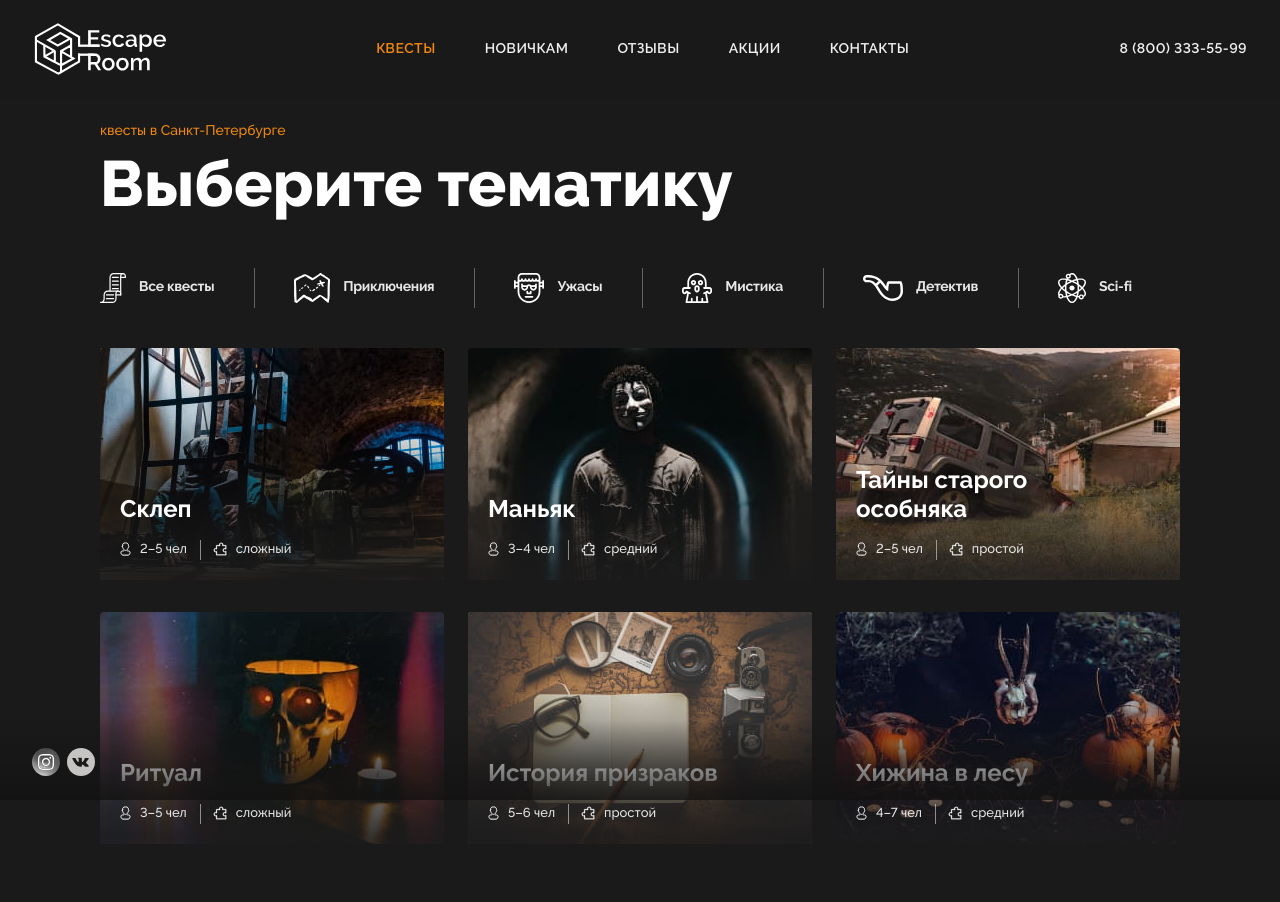
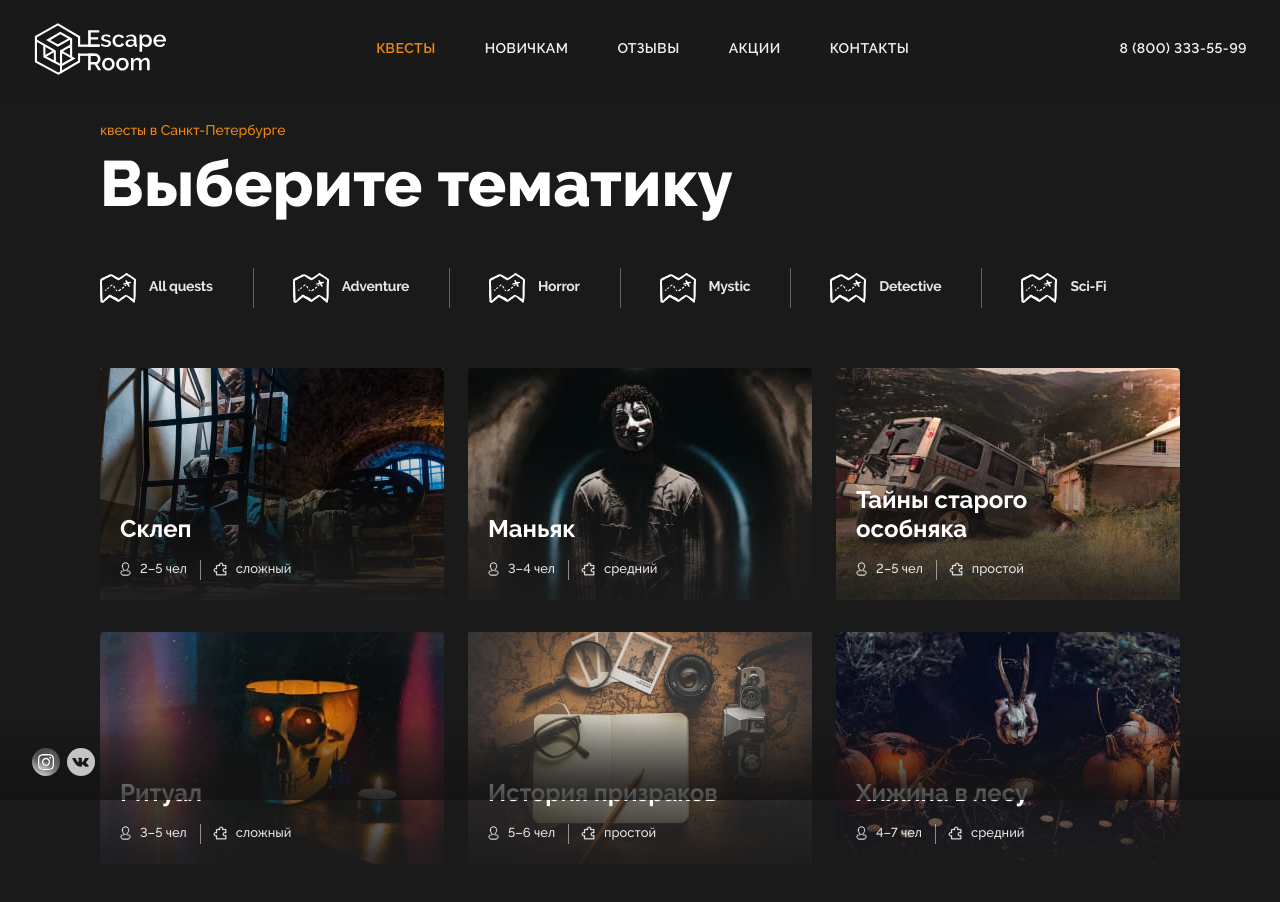
Before and after one commit to darvetra/escape-room, a React (Create React App) app: page / in a window 1280 px wide. Shown: the top 902 px of the page. Built offline with nearby package versions, Linux system fonts and the light colour scheme.

Commit message:
подготавливает проект к реализации фильтрации по жанру квеста

```diff
--- a/src/components/app/app.tsx
+++ b/src/components/app/app.tsx
@@ -19,7 +19,7 @@ type AppProps = {
   quests: QuestsType,
 }
 
-const App = ({quests, quest}: AppProps) => (
+const App = ({quest}: AppProps) => (
   <ThemeProvider theme={appTheme}>
     <S.GlobalStyle />
     <Router>
@@ -31,7 +31,7 @@ const App = ({quests, quest}: AppProps) => (
           <Contacts />
         </Route>
         <Route exact path={AppRoute.Home}>
-          <Home quests={quests} />
+          <Home />
         </Route>
         <Route>
           <NotFound />
--- /dev/null
+++ b/src/components/home/components/genres-list/genres-list.tsx
@@ -0,0 +1,51 @@
+import { Genres } from '../../../../const';
+
+import * as S from '../quests-catalog/quests-catalog.styled';
+// import { ReactComponent as IconAllQuests } from '../../../../assets/img/icon-all-quests.svg';
+import { ReactComponent as IconAdventures } from '../../../../assets/img/icon-adventures.svg';
+// import { ReactComponent as IconHorrors } from '../../../../assets/img/icon-horrors.svg';
+// import { ReactComponent as IconMystic } from '../../../../assets/img/icon-mystic.svg';
+// import { ReactComponent as IconDetective } from '../../../../assets/img/icon-detective.svg';
+// import { ReactComponent as IconScifi } from '../../../../assets/img/icon-scifi.svg';
+
+type GenresListProps = {
+  genres: Genres[],
+  activeGenre: Genres,
+  onChangeGenre: (genre: Genres) => void,
+}
+
+const GenresList = ({genres, activeGenre, onChangeGenre}: GenresListProps) => {
+
+  /*<S.TabBtn isActive>*/
+
+  return (
+    <>
+      <S.Tabs>
+        {genres.map((genre) => (
+
+        <S.TabItem>
+          <S.TabBtn >
+            <IconAdventures />
+            <S.TabTitle>{genre}</S.TabTitle>
+          </S.TabBtn>
+        </S.TabItem>
+
+        ))}
+      </S.Tabs>
+
+    </>
+
+  // <>
+  //   <S.Tabs>
+  //     <S.TabItem>
+  //       <S.TabBtn>
+  //         <IconAdventures />
+  //         <S.TabTitle>Приключения</S.TabTitle>
+  //       </S.TabBtn>
+  //     </S.TabItem>
+  //   </S.Tabs>
+  // </>
+  )
+};
+
+export default GenresList;
--- a/src/components/home/components/quests-catalog/quests-catalog.tsx
+++ b/src/components/home/components/quests-catalog/quests-catalog.tsx
@@ -1,97 +1,58 @@
 import {Dispatch} from 'redux';
 import {connect, ConnectedProps} from 'react-redux';
 
-import { ChangeGenre } from '../../../../store/action';
+import { changeGenre } from '../../../../store/action';
 
 import { State } from '../../../../types/state';
 import { Actions } from '../../../../types/action';
 
 import { Genres } from '../../../../const';
+import { getFilterMoviesByGenre } from '../../../../utils';
 
-import { ReactComponent as IconAllQuests } from 'assets/img/icon-all-quests.svg';
-import { ReactComponent as IconAdventures } from 'assets/img/icon-adventures.svg';
-import { ReactComponent as IconHorrors } from 'assets/img/icon-horrors.svg';
-import { ReactComponent as IconMystic } from 'assets/img/icon-mystic.svg';
-import { ReactComponent as IconDetective } from 'assets/img/icon-detective.svg';
-import { ReactComponent as IconScifi } from 'assets/img/icon-scifi.svg';
+import GenresList from '../genres-list/genres-list';
+
+// import { ReactComponent as IconAllQuests } from 'assets/img/icon-all-quests.svg';
+// import { ReactComponent as IconAdventures } from 'assets/img/icon-adventures.svg';
+// import { ReactComponent as IconHorrors } from 'assets/img/icon-horrors.svg';
+// import { ReactComponent as IconMystic } from 'assets/img/icon-mystic.svg';
+// import { ReactComponent as IconDetective } from 'assets/img/icon-detective.svg';
+// import { ReactComponent as IconScifi } from 'assets/img/icon-scifi.svg';
 import * as S from './quests-catalog.styled';
 
-import { QuestsType } from '../../../../types/quest';
 import QuestItem from '../quest-item/quest-item';
 
 
-type QuestCatalogProps = {
-  quests: QuestsType;
-}
-
-const mapStateToProps = ({questList, genre}: State) => ({
-  questList: questList,
+const mapStateToProps = ({quests, genre}: State) => ({
+  quests,
   activeGenre: genre,
 });
 
 // Без использования bindActionCreators
 const mapDispatchToProps = (dispatch: Dispatch<Actions>) => ({
   onChangeGenre(genre: Genres) {
-    dispatch(ChangeGenre(genre));
+    dispatch(changeGenre(genre));
   },
 });
 
 const connector = connect(mapStateToProps, mapDispatchToProps);
 
 type PropsFromRedux = ConnectedProps<typeof connector>;
-type ConnectedComponentProps = PropsFromRedux & QuestCatalogProps;
+type ConnectedComponentProps = PropsFromRedux;
 
 // Сделать вкладку активной ! вылетает ошибка
 
 const QuestsCatalog = (props: ConnectedComponentProps) => {
+  const { quests, activeGenre, onChangeGenre } = props;
+  const genres = Object.values(Genres) as Genres[];
 
-  const { quests } = props;
+  // const showQuests = getFilterMoviesByGenre(quests, activeGenre);
 
   return (
   <>
     <S.Tabs>
-      <S.TabItem>
-        {/*<S.TabBtn isActive>*/}
-        <S.TabBtn>
-          <IconAllQuests />
-          <S.TabTitle>Все квесты</S.TabTitle>
-        </S.TabBtn>
-      </S.TabItem>
 
-      <S.TabItem>
-        <S.TabBtn>
-          <IconAdventures />
-          <S.TabTitle>Приключения</S.TabTitle>
-        </S.TabBtn>
-      </S.TabItem>
+      <GenresList genres={genres} activeGenre={activeGenre} onChangeGenre={onChangeGenre}/>
 
-      <S.TabItem>
-        <S.TabBtn>
-          <IconHorrors />
-          <S.TabTitle>Ужасы</S.TabTitle>
-        </S.TabBtn>
-      </S.TabItem>
-
-      <S.TabItem>
-        <S.TabBtn>
-          <IconMystic />
-          <S.TabTitle>Мистика</S.TabTitle>
-        </S.TabBtn>
-      </S.TabItem>
-
-      <S.TabItem>
-        <S.TabBtn>
-          <IconDetective />
-          <S.TabTitle>Детектив</S.TabTitle>
-        </S.TabBtn>
-      </S.TabItem>
-
-      <S.TabItem>
-        <S.TabBtn>
-          <IconScifi />
-          <S.TabTitle>Sci-fi</S.TabTitle>
-        </S.TabBtn>
-      </S.TabItem>
     </S.Tabs>
 
     <S.QuestsList>
@@ -103,4 +64,5 @@ const QuestsCatalog = (props: ConnectedComponentProps) => {
   )
 };
 
-export default QuestsCatalog;
+export {QuestsCatalog};
+export default connector(QuestsCatalog);
--- a/src/components/home/home.tsx
+++ b/src/components/home/home.tsx
@@ -7,26 +7,20 @@ import {
 import { QuestsCatalog } from './components/components';
 import * as S from './home.styled';
 
-import { Genres } from '../../const';
 
-import { QuestsType } from '../../types/quest';
+const HomePage = () => {
 
-type HomePageProps = {
-  quests: QuestsType;
-}
-
-const HomePage = ({quests}: HomePageProps) => (
+  return (
     <MainLayout>
       <S.Main forwardedAs="main">
         <PageHeading>
           <PageTitle>Выберите тематику</PageTitle>
           <PageSubtext>квесты в Санкт-Петербурге</PageSubtext>
         </PageHeading>
-      <QuestsCatalog quests={quests} questList={[]} activeGenre={''} onChangeGenre={function(genre: Genres): void {
-        throw new Error('Function not implemented.');
-      }} />
+        <QuestsCatalog />
       </S.Main>
     </MainLayout>
-);
+  )
+};
 
 export default HomePage;
--- a/src/const.ts
+++ b/src/const.ts
@@ -1,3 +1,5 @@
+export const ALL_GENRES = 'All genres';
+
 export enum AppRoute {
   Home = '/',
   // Quest = '/quest',
--- a/src/store/action.ts
+++ b/src/store/action.ts
@@ -1,12 +1,13 @@
-import {ActionType, ChangeGenreActionType, GetAllGenresActionType} from '../types/action';
+import { ActionType } from '../types/action';
 import { QuestsType } from '../types/quest';
+import { Genres } from '../const';
 
-export const ChangeGenre = (genre: string): ChangeGenreActionType => ({
+export const changeGenre = (genre: Genres) => ({
   type: ActionType.ChangeGenre,
   payload: genre,
-});
+} as const);
 
-export const GetAllGenres = (questList: QuestsType): GetAllGenresActionType => ({
-  type: ActionType.GetAllGenres,
+export const getQuestList = (questList: QuestsType) => ({
+  type: ActionType.GetQuestList,
   payload: questList,
-});
+} as const);
--- a/src/store/reducer.ts
+++ b/src/store/reducer.ts
@@ -2,21 +2,22 @@ import {ActionType, Actions} from '../types/action';
 import {State} from '../types/state';
 
 import {Genres} from '../const';
+import { getFilterMoviesByGenre } from '../utils';
 
 import { questsList } from '../mocks/quests';
 
 
 const initialState = {
   genre: Genres.All,
-  questList: questsList,
+  quests: questsList,
 };
 
 const reducer = (state: State = initialState, action: Actions) : State => {
   switch (action.type) {
     case ActionType.ChangeGenre:
       return {...state, genre: action.payload};
-    case ActionType.GetAllGenres:
-      return {...initialState};
+    case ActionType.GetQuestList:
+      return {...state, quests: getFilterMoviesByGenre(action.payload, state.genre)};
     default:
       return state;
   }
--- a/src/types/action.ts
+++ b/src/types/action.ts
@@ -1,18 +1,10 @@
-import { QuestsType } from './quest';
+import { changeGenre, getQuestList } from '../store/action';
 
 export enum ActionType {
   ChangeGenre = 'list/changeGenre',
-  GetAllGenres = 'list/getAllGenres',
+  GetQuestList  = 'list/getQuestList',
 }
 
-export type ChangeGenreActionType = {
-  type: ActionType.ChangeGenre;
-  payload: string;
-};
-
-export type GetAllGenresActionType = {
-  type: ActionType.GetAllGenres;
-  payload: QuestsType;
-};
-
-export type Actions = ChangeGenreActionType | GetAllGenresActionType;
+export type Actions =
+  | ReturnType<typeof changeGenre>
+  | ReturnType<typeof getQuestList>;
--- a/src/types/state.ts
+++ b/src/types/state.ts
@@ -1,6 +1,7 @@
 import type { QuestsType } from './quest';
+import { Genres } from '../const';
 
 export type State = {
-  genre: string,
-  questList: QuestsType,
+  genre: Genres,
+  quests: QuestsType,
 };
--- a/src/utils.ts
+++ b/src/utils.ts
@@ -1,4 +1,5 @@
-import { DifficultLevel, GenreRus } from './const';
+import { ALL_GENRES, DifficultLevel, GenreRus } from './const';
+import { QuestsType } from './types/quest';
 
 /**
  * Возвращает уровень сложности в читаемом виде
@@ -47,3 +48,16 @@ export const getGenre = (genre: string) : string => {
 
   return 'Incorrect genre';
 };
+
+/**
+ * Фильтрует квесты по жанру
+ * @param quests
+ * @param genre
+ */
+export const getFilterMoviesByGenre = (quests: QuestsType, genre: string) : QuestsType => {
+  if (genre === ALL_GENRES) {
+    return quests;
+  }
+
+  return quests.filter((quest) => quest.type === genre);
+};
```
Also changed, not shown: 1 other file (tests, documents, lock files or other folders). Lines whose indentation alone changed are shown as unchanged.
